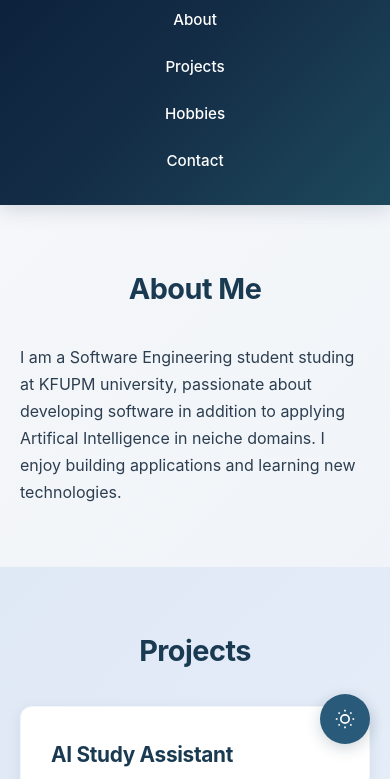
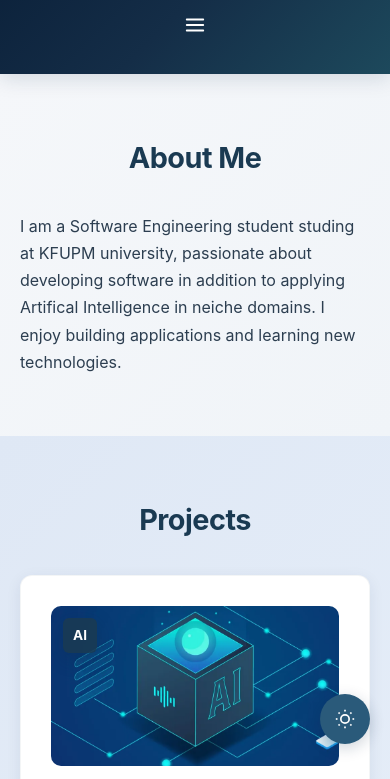
Before and after one commit to HussainAlsadah/202282700-HussainAlsadah-assignment1, a plain HTML site: page index.html in a window 390 px wide. Shown: the part 80-859 px from the top of the page. Drawn offline with Linux system fonts and the light colour scheme.

Commit message:
changed and improved the resizability, tweeked some colors, and made some modifications such as: adding pics to the projects, and changing some texts, and integrated dark/light mode to the new additions

```diff
--- a/css/styles.css
+++ b/css/styles.css
@@ -51,6 +51,8 @@ header {
     justify-content: space-between;
     align-items: center;
     padding: 0 20px;
+    flex-wrap: wrap;
+    gap: 12px;
 }
 
 .logo {
@@ -59,12 +61,39 @@ header {
     font-size: 1.5em;
     font-weight: 700;
     letter-spacing: -0.5px;
+    flex: 0 1 auto;
+    margin-right: 12px;
 }
 
 .nav-links {
     list-style: none;
     display: flex;
-    gap: 30px;
+    gap: 20px;
+    flex: 0 1 auto;
+    justify-content: flex-end;
+    flex-wrap: wrap;
+    align-items: center;
+}
+
+.nav-links li {
+    white-space: nowrap;
+}
+
+/* Mobile nav toggle */
+.nav-toggle {
+    display: none;
+    background: transparent;
+    border: none;
+    color: white;
+    cursor: pointer;
+    padding: 8px;
+    border-radius: 6px;
+}
+
+.nav-toggle svg {
+    display: block;
+    width: 22px;
+    height: 22px;
 }
 
 .nav-links a {
@@ -141,6 +170,44 @@ header {
     color: #546e7a;
     line-height: 1.8;
     font-size: 0.95em;
+}
+
+/* Project media (image preview) */
+.project-media {
+    position: relative;
+    height: 160px;
+    border-radius: 10px;
+    overflow: hidden;
+    margin-bottom: 16px;
+    background: #f0f4f8;
+    display: flex;
+    align-items: center;
+    justify-content: center;
+}
+
+.project-media img {
+    width: 100%;
+    height: 100%;
+    object-fit: cover;
+    display: block;
+    transition: transform 0.4s ease, filter 0.3s ease;
+}
+
+.project-media:hover img {
+    transform: scale(1.03);
+}
+
+.project-badge {
+    position: absolute;
+    left: 12px;
+    top: 12px;
+    background: rgba(26,58,82,0.85);
+    color: white;
+    padding: 6px 10px;
+    font-weight: 700;
+    font-size: 0.85em;
+    border-radius: 6px;
+    box-shadow: 0 6px 18px rgba(15,40,71,0.25);
 }
 
 /* Hobbies Section */
@@ -317,6 +384,15 @@ footer {
     box-shadow: 0 4px 15px rgba(0, 0, 0, 0.3);
 }
 
+.dark-mode .project-media {
+    background: #15202a;
+}
+
+.dark-mode .project-badge {
+    background: rgba(100, 181, 246, 0.12);
+    color: #64b5f6;
+}
+
 .dark-mode .project-card h3 {
     color: #64b5f6;
 }
@@ -345,7 +421,7 @@ footer {
 
 .dark-mode footer {
     background: linear-gradient(135deg, #0a1f38 0%, #142d47 50%, #1d495c 100%) !important;
-    color: #64b5f6;
+    color: white;
 }
 
 .dark-mode .contact-form input,
@@ -387,6 +463,28 @@ footer {
         gap: 20px;
         flex-direction: column;
         text-align: center;
+        display: none;
+        position: absolute;
+        top: 64px;
+        right: 20px;
+        background: linear-gradient(135deg, #0a1f38 0%, #142d47 50%, #1d495c 100%);
+        padding: 12px 16px;
+        border-radius: 10px;
+        box-shadow: 0 8px 30px rgba(10, 20, 40, 0.4);
+        z-index: 250;
+    }
+
+    .nav-links.open {
+        display: flex;
+    }
+
+    .nav-toggle {
+        display: block;
+        flex: 0 0 auto;
+    }
+
+    .nav-links a {
+        color: white;
     }
 
     .project-grid {
--- a/index.html
+++ b/index.html
@@ -13,6 +13,11 @@
     <header>
         <nav class="navbar">
             <h1 class="logo">Hussain Alsadah</h1>
+            <button id="nav-toggle" class="nav-toggle" aria-expanded="false" aria-label="Toggle navigation">
+                <svg width="24" height="24" viewBox="0 0 24 24" fill="none" aria-hidden="true">
+                    <path d="M3 6h18M3 12h18M3 18h18" stroke="currentColor" stroke-width="2" stroke-linecap="round" stroke-linejoin="round"></path>
+                </svg>
+            </button>
             <ul class="nav-links">
                 <li><a href="#about">About</a></li>
                 <li><a href="#projects">Projects</a></li>
@@ -42,6 +47,10 @@
             <div class="project-grid">
 
                 <div class="project-card">
+                    <div class="project-media">
+                        <img src="assets/images/AI-ProjectPlaceHolder.png" alt="AI Study Assistant preview">
+                        <span class="project-badge">AI</span>
+                    </div>
                     <h3>AI Study Assistant</h3>
                     <p>
                         A web app that uses basic NLP concepts to generate quiz questions
@@ -50,6 +59,10 @@
                 </div>
 
                 <div class="project-card">
+                    <div class="project-media">
+                        <img src="assets/images/task-manager-placeholder.png" alt="Task Manager preview">
+                        <span class="project-badge">JS</span>
+                    </div>
                     <h3>Task Manager App</h3>
                     <p>
                         A productivity app built with JavaScript that allows users
@@ -68,11 +81,11 @@
             <div class="hobbies-content">
                 <div class="hobby-card">
                     <h3>Gaming</h3>
-                    <p>I enjoy competitive gaming and exploring different genres from strategy to RPGs.</p>
+                    <p>I enjoy competitive gaming and exploring different genres, mainly FPS, metroidvania, sandbox, and RPGs.</p>
                 </div>
                 <div class="hobby-card">
                     <h3>Learning AI</h3>
-                    <p>Experimenting with machine learning models and exploring AI applications.</p>
+                    <p>Experimenting with machine learning models and exploring AI applications in unpopular domains.</p>
                 </div>
                 <div class="hobby-card">
                     <h3>Computer Hardware</h3>
@@ -99,7 +112,7 @@
     </section>
 
     <footer>
-        <p>© 2026 Hussain Alsadah | Software Engineering Student</p>
+        <p>© 2026 Hussain Alsadah | 202282700 | Software Engineering Student</p>
     </footer>
 
 </body>
--- a/js/script.js
+++ b/js/script.js
@@ -1,3 +1,4 @@
+document.addEventListener('DOMContentLoaded', () => {
     // =============================
     // Smooth Scrolling
     // =============================
@@ -6,9 +7,11 @@ document.querySelectorAll('a[href^="#"]').forEach(anchor => {
             e.preventDefault();
 
             const target = document.querySelector(this.getAttribute("href"));
+            if (target) {
                 target.scrollIntoView({
                     behavior: "smooth"
                 });
+            }
         });
     });
 
@@ -23,21 +26,9 @@ themeButton.id = "theme-toggle";
     themeButton.setAttribute("aria-label", "Toggle dark mode");
 
     // SVG icons
-const sunIcon = `<svg width="20" height="20" viewBox="0 0 24 24" fill="none" stroke="currentColor" stroke-width="2">
-    <circle cx="12" cy="12" r="5"></circle>
-    <line x1="12" y1="1" x2="12" y2="3"></line>
-    <line x1="12" y1="21" x2="12" y2="23"></line>
-    <line x1="4.22" y1="4.22" x2="5.64" y2="5.64"></line>
-    <line x1="18.36" y1="18.36" x2="19.78" y2="19.78"></line>
-    <line x1="1" y1="12" x2="3" y2="12"></line>
-    <line x1="21" y1="12" x2="23" y2="12"></line>
-    <line x1="4.22" y1="19.78" x2="5.64" y2="18.36"></line>
-    <line x1="18.36" y1="5.64" x2="19.78" y2="4.22"></line>
-</svg>`;
+    const sunIcon = `<svg width="20" height="20" viewBox="0 0 24 24" fill="none" stroke="currentColor" stroke-width="2">\n        <circle cx="12" cy="12" r="5"></circle>\n        <line x1="12" y1="1" x2="12" y2="3"></line>\n        <line x1="12" y1="21" x2="12" y2="23"></line>\n        <line x1="4.22" y1="4.22" x2="5.64" y2="5.64"></line>\n        <line x1="18.36" y1="18.36" x2="19.78" y2="19.78"></line>\n        <line x1="1" y1="12" x2="3" y2="12"></line>\n        <line x1="21" y1="12" x2="23" y2="12"></line>\n        <line x1="4.22" y1="19.78" x2="5.64" y2="18.36"></line>\n        <line x1="18.36" y1="5.64" x2="19.78" y2="4.22"></line>\n    </svg>`;
 
-const moonIcon = `<svg width="20" height="20" viewBox="0 0 24 24" fill="none" stroke="currentColor" stroke-width="2">
-    <path d="M21 12.79A9 9 0 1 1 11.21 3 7 7 0 0 0 21 12.79z"></path>
-</svg>`;
+    const moonIcon = `<svg width="20" height="20" viewBox="0 0 24 24" fill="none" stroke="currentColor" stroke-width="2">\n        <path d="M21 12.79A9 9 0 1 1 11.21 3 7 7 0 0 0 21 12.79z"></path>\n    </svg>`;
 
     themeButton.innerHTML = sunIcon;
     themeButton.classList.add("theme-toggle-btn");
@@ -48,3 +39,25 @@ themeButton.addEventListener("click", () => {
         const isDarkMode = document.body.classList.toggle("dark-mode");
         themeButton.innerHTML = isDarkMode ? moonIcon : sunIcon;
     });
+
+    // =============================
+    // Mobile nav toggle
+    // =============================
+    const navToggle = document.getElementById('nav-toggle');
+    const navLinks = document.querySelector('.nav-links');
+
+    if (navToggle && navLinks) {
+        navToggle.addEventListener('click', () => {
+            const open = navLinks.classList.toggle('open');
+            navToggle.setAttribute('aria-expanded', open ? 'true' : 'false');
+        });
+
+        // Close menu when a link is clicked
+        navLinks.querySelectorAll('a').forEach(a => a.addEventListener('click', () => {
+            if (navLinks.classList.contains('open')) {
+                navLinks.classList.remove('open');
+                navToggle.setAttribute('aria-expanded', 'false');
+            }
+        }));
+    }
+});
```
Also changed, not shown: assets/images/AI-ProjectPlaceHolder.png (added), assets/images/task-manager-placeholder.png (added), 2 other files. Lines whose indentation alone changed are shown as unchanged.
